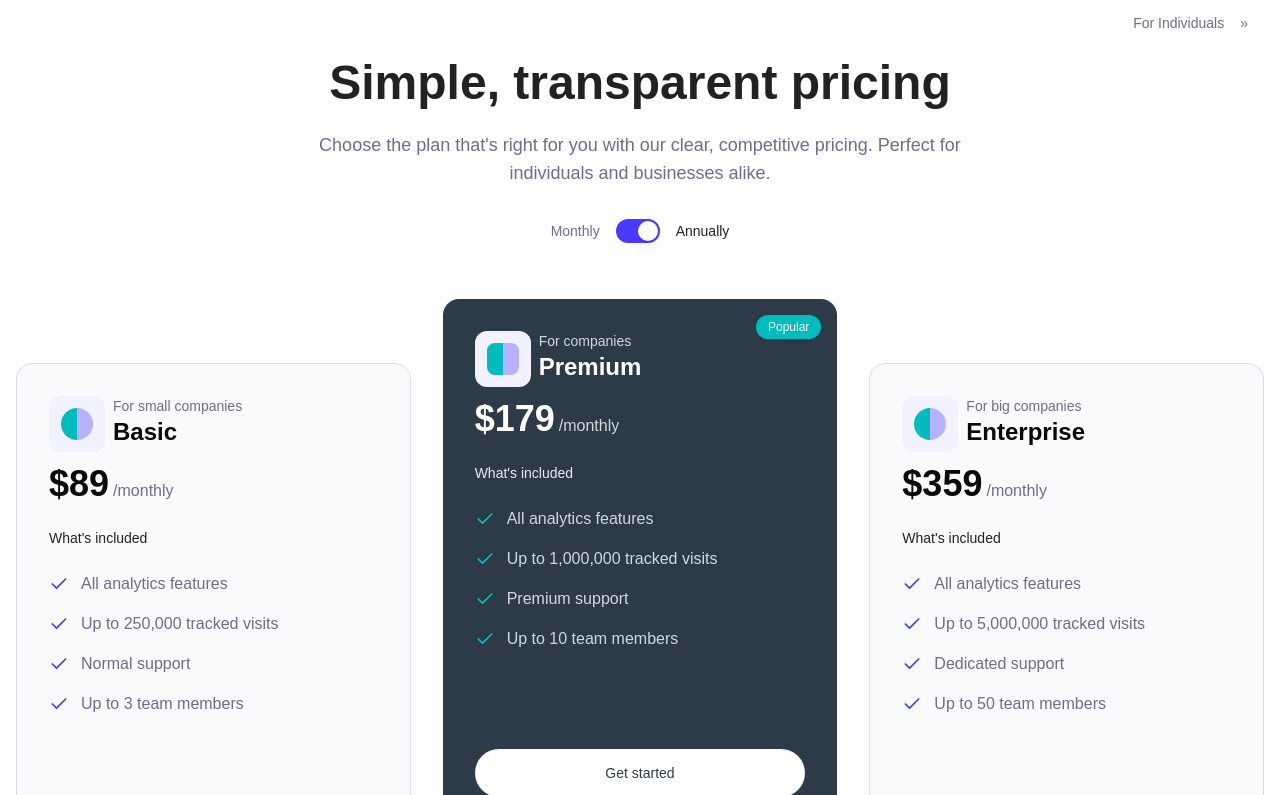
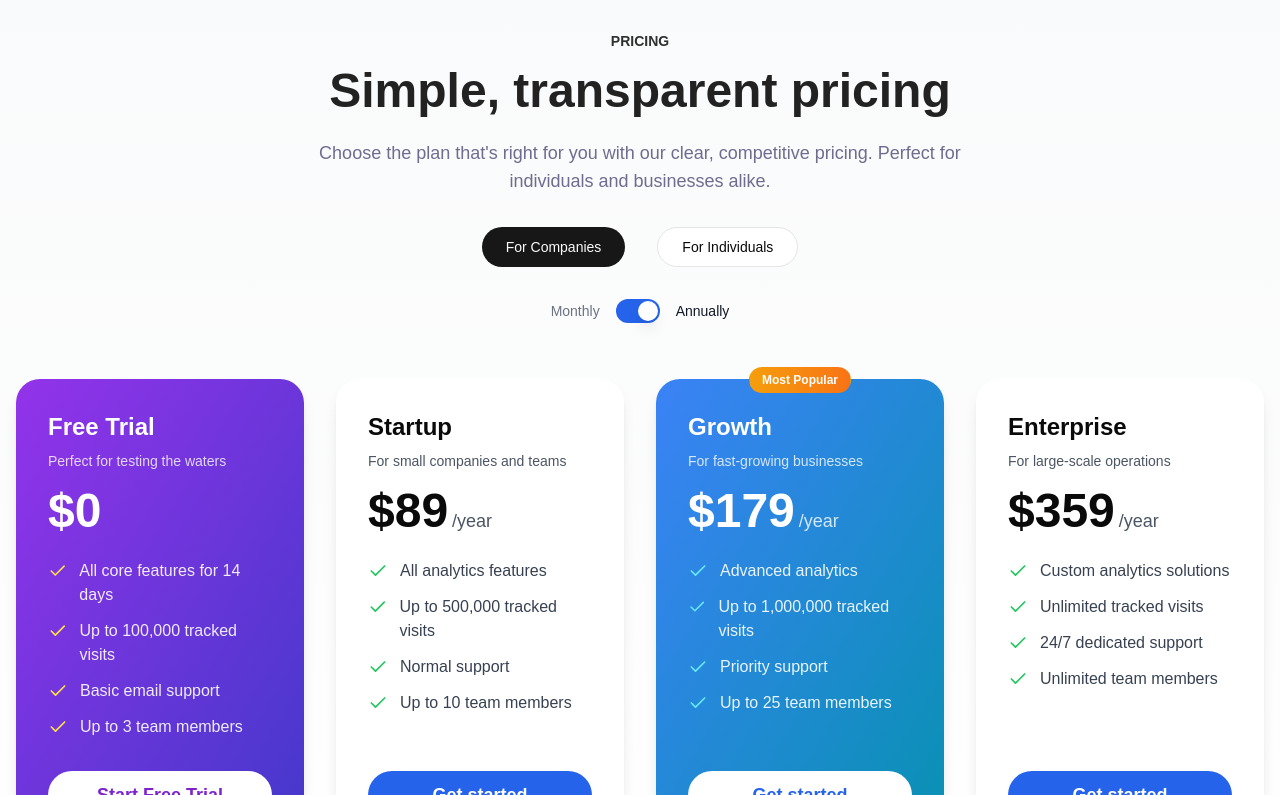
Before and after one commit to itsrealkaran/AvenCRM-Landing, a Next.js app: page / in a window 1280 px wide. Shown: the part 1665-2460 px from the top of the page. Built offline with nearby package versions, Linux system fonts and the light colour scheme.

Commit message:
Design Update

```diff
--- a/app/page.tsx
+++ b/app/page.tsx
@@ -23,13 +23,13 @@ export default function Home() {
       <section id="features">
         <FeaturesSection />
       </section>
-      <section id="brands" className="border-t-2 border-[#d6d6d6]">
+      <section id="brands">
         <BrandsSection />
       </section>
       <section id="insights">
         <InsightsSection />
       </section>
-      <section id="faq" className="border-t-2 border-[#d6d6d6]">
+      <section id="faq">
         <FaqSection />
       </section>
       <Footer />
--- a/components/landing/features-section.tsx
+++ b/components/landing/features-section.tsx
@@ -40,18 +40,6 @@ const features: Feature[] = [
     image: "https://v0.blob.com/email-composition.png"
   },
   {
-    id: "content",
-    icon: FileText,
-    title: "Dynamic Content Generation",
-    description: "Create high-quality, SEO-optimized content for your marketing needs. Our AI analyzes your brand voice and target audience to deliver compelling copy.",
-    benefits: [
-      "Generate blog posts, social media content, and ad copy in minutes",
-      "Ensure consistent messaging across all platforms",
-      "Boost engagement with tailored content for different audience segments"
-    ],
-    image: "https://v0.blob.com/content-generation.png"
-  },
-  {
     id: "formula",
     icon: Calculator,
     title: "Intelligent Formula Builder",
@@ -74,18 +62,6 @@ const features: Feature[] = [
       "Increase team productivity by focusing on high-value activities"
     ],
     image: "https://v0.blob.com/workflow-automation.png"
-  },
-  {
-    id: "collaboration",
-    icon: Users,
-    title: "Team Collaboration Hub",
-    description: "Foster seamless teamwork with our integrated collaboration tools. Share insights, delegate tasks, and stay aligned on goals in real-time.",
-    benefits: [
-      "Improve team communication and reduce email overload",
-      "Increase project visibility and accountability",
-      "Enhance decision-making with centralized information"
-    ],
-    image: "https://v0.blob.com/team-collaboration.png"
   }
 ]
 
@@ -123,14 +99,14 @@ export function FeaturesSection() {
   }, [activeFeature, handleFeatureChange])
 
   return (
-    <section className="py-24 px-4 bg-gradient-to-b from-white to-gray-50">
+    <section className="py-24 px-4 bg-slate-50">
       <div className="max-w-5xl mx-auto">
         <h2 className="text-4xl md:text-5xl font-bold tracking-tight mb-6 text-center text-gray-900">
           Powerful Features to Supercharge Your Workflow
         </h2>
-        <p className="text-xl text-gray-600 text-center mb-16 max-w-3xl mx-auto">
+        {/* <p className="text-xl text-gray-600 text-center mb-16 max-w-3xl mx-auto">
           Discover how AvenCRM's cutting-edge features can transform your business operations, boost productivity, and drive growth.
-        </p>
+        </p> */}
         <div className="grid lg:grid-cols-[1.2fr,1fr] gap-8 lg:gap-16 items-center">
           {/* Left Column - Feature List with Dropdowns */}
           <div className="space-y-4">
@@ -166,7 +142,7 @@ export function FeaturesSection() {
                         className="px-6 pb-6 space-y-4"
                       >
                         <p className="text-gray-600 text-lg leading-relaxed">{feature.description}</p>
-                        <ul className="space-y-3">
+                        {/* <ul className="space-y-3">
                           {feature.benefits.map((benefit, index) => (
                             <li key={index} className="flex items-start gap-3">
                               <svg
@@ -185,7 +161,7 @@ export function FeaturesSection() {
                               <span className="text-gray-600 text-base">{benefit}</span>
                             </li>
                           ))}
-                        </ul>
+                        </ul> */}
                       </motion.div>
                     )}
                   </AnimatePresence>
--- a/components/landing/header.tsx
+++ b/components/landing/header.tsx
@@ -43,10 +43,10 @@ export function Header() {
                 whileHover={{ scale: 1.05 }}
                 whileTap={{ scale: 0.95 }}
               >
-                <Logo />
+                <Logo variant="black"/>
               </motion.div>
               <motion.div
-                className='text-[#5932ea] text-[1rem] md:text-[1.2rem] flex gap-[2px] items-end font-bold'
+                className='text-[#000000] text-[1rem] md:text-[1.2rem] flex gap-[2px] items-end font-bold'
                 initial={{ opacity: 0, x: -20 }}
                 animate={{ opacity: 1, x: 0 }}
                 transition={{ delay: 0.2 }}
--- a/components/landing/pricing-section.tsx
+++ b/components/landing/pricing-section.tsx
@@ -2,9 +2,10 @@
 
 import { useState } from "react"
 import { motion, AnimatePresence } from "framer-motion"
-import { Check } from 'lucide-react'
+import { Check, Zap } from 'lucide-react'
 import { Switch } from "@/components/ui/switch"
 import { Button } from "@/components/ui/button"
+import { Badge } from "@/components/ui/badge"
 
 interface PricingPlan {
   name: string
@@ -20,48 +21,63 @@ interface PricingPlan {
 
 const companyPlans: PricingPlan[] = [
   {
-    name: "Basic",
-    description: "For small companies",
+    name: "Free Trial",
+    description: "Perfect for testing the waters",
+    price: {
+      monthly: 0,
+      annually: 0
+    },
+    features: [
+      "All core features for 14 days",
+      "Up to 100,000 tracked visits",
+      "Basic email support",
+      "Up to 3 team members"
+    ],
+    type: "trial"
+  },
+  {
+    name: "Startup",
+    description: "For small companies and teams",
     price: {
       monthly: 99,
       annually: 89
     },
     features: [
       "All analytics features",
-      "Up to 250,000 tracked visits",
+      "Up to 500,000 tracked visits",
       "Normal support",
-      "Up to 3 team members"
+      "Up to 10 team members"
     ],
-    type: "basic"
+    type: "startup"
   },
   {
-    name: "Premium",
-    description: "For companies",
+    name: "Growth",
+    description: "For fast-growing businesses",
     price: {
       monthly: 199,
       annually: 179
     },
     features: [
-      "All analytics features",
+      "Advanced analytics",
       "Up to 1,000,000 tracked visits",
-      "Premium support",
-      "Up to 10 team members"
+      "Priority support",
+      "Up to 25 team members"
     ],
-    type: "premium",
+    type: "growth",
     popular: true
   },
   {
     name: "Enterprise",
-    description: "For big companies",
+    description: "For large-scale operations",
     price: {
       monthly: 399,
       annually: 359
     },
     features: [
-      "All analytics features",
-      "Up to 5,000,000 tracked visits",
-      "Dedicated support",
-      "Up to 50 team members"
+      "Custom analytics solutions",
+      "Unlimited tracked visits",
+      "24/7 dedicated support",
+      "Unlimited team members"
     ],
     type: "enterprise"
   }
@@ -69,23 +85,38 @@ const companyPlans: PricingPlan[] = [
 
 const individualPlans: PricingPlan[] = [
   {
-    name: "Starter",
-    description: "For individuals",
+    name: "Free Trial",
+    description: "Try all features risk-free",
+    price: {
+      monthly: 0,
+      annually: 0
+    },
+    features: [
+      "Core features for 14 days",
+      "Up to 50,000 tracked visits",
+      "Email support",
+      "1 user"
+    ],
+    type: "trial"
+  },
+  {
+    name: "Basic",
+    description: "For individual professionals",
     price: {
       monthly: 49,
       annually: 44
     },
     features: [
-      "Basic analytics features",
+      "Essential analytics features",
       "Up to 100,000 tracked visits",
       "Email support",
       "1 user"
     ],
-    type: "starter"
+    type: "basic"
   },
   {
     name: "Pro",
-    description: "For professionals",
+    description: "For power users",
     price: {
       monthly: 99,
       annually: 89
@@ -146,8 +177,7 @@ export function PricingSection() {
   const plans = isIndividual ? individualPlans : companyPlans
 
   return (
-    <div className="pt-12 pb-16 px-4">
-      {/* <div className="pt-12 pb-16 px-4 bg-[#eff0f6]"></div> */}
+    <div className="py-24 px-4 bg-gradient-to-b from-gray-50 to-white">
       <motion.div
         className="max-w-7xl mx-auto"
         variants={containerVariants}
@@ -159,23 +189,8 @@ export function PricingSection() {
           <motion.div variants={itemVariants} className="flex items-center justify-center">
             <span className="text-sm font-bold text-[#303030]">PRICING</span>
           </motion.div>
-          <div className="flex justify-end mb-4">
-          <Button
-            variant="ghost"
-            className="text-[#6f6c90] group transition-all"
-            onClick={() => setIsIndividual(!isIndividual)}
-          >
-            {isIndividual ? 'For Companies' : 'For Individuals'}
-            <motion.span
-              className="ml-2 inline-block"
-              initial={false}
-              animate={{ x: [0, 5, 0] }}
-              transition={{ duration: 0.6, repeat: Infinity }}
-            >
-              »
-            </motion.span>
-          </Button>
-        </div>
+          <div className="mb-4"> {/* Removed the flex justify-end div */}
+          </div>
           <motion.h2
             variants={itemVariants}
             className="text-4xl md:text-5xl font-bold text-[#222222] mb-6"
@@ -185,24 +200,41 @@ export function PricingSection() {
 
           <motion.p
             variants={itemVariants}
-            className="text-lg text-[#6f6c90] max-w-2xl mx-auto"
+            className="text-lg text-[#6f6c90] max-w-2xl mx-auto mb-8"
           >
             Choose the plan that's right for you with our clear, competitive pricing. Perfect for individuals and businesses alike.
           </motion.p>
 
+          <motion.div variants={itemVariants} className="flex justify-center items-center gap-8 mb-8">
+            <Button
+              variant={isIndividual ? "outline" : "default"}
+              onClick={() => setIsIndividual(false)}
+              className="px-6 py-2 rounded-full"
+            >
+              For Companies
+            </Button>
+            <Button
+              variant={isIndividual ? "default" : "outline"}
+              onClick={() => setIsIndividual(true)}
+              className="px-6 py-2 rounded-full"
+            >
+              For Individuals
+            </Button>
+          </motion.div>
+
           <motion.div
             variants={itemVariants}
-            className="flex items-center justify-center gap-4 mt-8"
+            className="flex items-center justify-center gap-4"
           >
-            <span className={`text-sm font-medium ${!isAnnual ? 'text-[#222222]' : 'text-[#6f6c90]'}`}>
+            <span className={`text-sm font-medium ${!isAnnual ? 'text-gray-900' : 'text-gray-500'}`}>
               Monthly
             </span>
             <Switch
               checked={isAnnual}
               onCheckedChange={setIsAnnual}
-              className="bg-[#ecebff] data-[state=checked]:bg-[#4a3aff]"
+              className="bg-gray-200 data-[state=checked]:bg-blue-600"
             />
-            <span className={`text-sm font-medium ${isAnnual ? 'text-[#222222]' : 'text-[#6f6c90]'}`}>
+            <span className={`text-sm font-medium ${isAnnual ? 'text-gray-900' : 'text-gray-500'}`}>
               Annually
             </span>
           </motion.div>
@@ -215,7 +247,7 @@ export function PricingSection() {
             animate={{ opacity: 1, y: 0 }}
             exit={{ opacity: 0, y: -20 }}
             transition={{ duration: 0.3 }}
-            className="grid md:grid-cols-3 gap-8 mb-10"
+            className="grid md:grid-cols-2 lg:grid-cols-4 gap-8"
           >
             {plans.map((plan) => (
               <motion.div
@@ -223,56 +255,44 @@ export function PricingSection() {
                 whileHover={{ y: -5 }}
                 className="relative"
               >
-                <div className={`p-8 h-full flex flex-col rounded-2xl ${
-                  plan.popular
-                    ? 'bg-[#2c3b47] text-white'
-                    : 'bg-gray-50 mt-16 border border-[#d9dbe9]'
+                <div className={`p-8 h-full flex flex-col rounded-3xl shadow-lg ${
+                  plan.type === 'trial'
+                    ? 'bg-gradient-to-br from-purple-600 to-indigo-700 text-white'
+                    : plan.popular
+                      ? 'bg-gradient-to-br from-blue-500 to-cyan-600 text-white'
+                      : 'bg-white'
                 }`}>
-                  {plan.popular && (
-                    <span className="absolute top-4 right-4 text-xs font-medium bg-[#00bdbd] text-white px-3 py-1 rounded-full">
-                      Popular
-                    </span>
+                  {plan.popular && plan.type !== 'trial' && (
+                    <Badge className="absolute -top-3 left-1/2 transform -translate-x-1/2 bg-gradient-to-r from-amber-500 to-orange-500 text-white px-3 py-1">
+                      Most Popular
+                    </Badge>
                   )}
 
                   <div className="mb-6">
-                    <div className="flex gap-2">
-                      <div className='flex h-14 w-14 items-center justify-center rounded-xl bg-[#F2F1FF]'>
-                        <div className={`h-8 w-8 overflow-hidden ${plan.popular ? 'rounded-lg' : 'rounded-full'}`}>
-                          <div className='flex h-full w-full'>
-                            <div className='h-full w-1/2 bg-[#00BDBD]'></div>
-                            <div className='h-full w-1/2 bg-[#B8B1FF]'></div>
-                          </div>
-                        </div>
-                      </div>
-                      <div>
-                        <div className={`text-sm mb-0.2 ${plan.popular ? 'text-white/80' : 'text-[#6f6c90]'}`}>
-                          {plan.description}
-                        </div>
-                        <h3 className="text-2xl font-bold mb-4">{plan.name}</h3>
-                      </div>
-                    </div>
+                    <h3 className="text-2xl font-bold mb-2">{plan.name}</h3>
+                    <p className={`text-sm mb-4 ${plan.type === 'trial' || plan.popular ? 'text-white/80' : 'text-gray-600'}`}>
+                      {plan.description}
+                    </p>
                     <div className="flex items-baseline gap-1">
-                      <span className="text-4xl font-bold">
+                      <span className="text-5xl font-bold">
                         ${isAnnual ? plan.price.annually : plan.price.monthly}
                       </span>
-                      <span className={plan.popular ? 'text-white/80' : 'text-[#6f6c90]'}>
-                        /monthly
+                      <span className={`text-lg ${plan.type === 'trial' || plan.popular ? 'text-white/80' : 'text-gray-600'}`}>
+                        {plan.type === 'trial' ? '' : isAnnual ? '/year' : '/month'}
                       </span>
                     </div>
                   </div>
 
-
-                  <div className="space-y-6 flex-grow">
-                    <h4 className={`text-sm font-medium ${plan.popular ? 'text-white/90' : 'text-[#222222]'}`}>
-                      What's included
-                    </h4>
-                    <ul className="space-y-4">
+                  <div className="space-y-4 flex-grow">
+                    <ul className="space-y-3">
                       {plan.features.map((feature, index) => (
                         <li key={index} className="flex items-start gap-3">
                           <Check className={`w-5 h-5 mt-0.5 ${
-                            plan.popular ? 'text-[#00bdbd]' : 'text-[#4a3aff]'
+                            plan.type === 'trial'
+                              ? 'text-yellow-300'
+                              : plan.popular ? 'text-cyan-300' : 'text-green-500'
                           }`} />
-                          <span className={plan.popular ? 'text-white/80' : 'text-[#6f6c90]'}>
+                          <span className={plan.type === 'trial' || plan.popular ? 'text-white/90' : 'text-gray-700'}>
                             {feature}
                           </span>
                         </li>
@@ -281,19 +301,31 @@ export function PricingSection() {
                   </div>
 
                   <Button
-                    className={`mt-8 w-full h-12 rounded-full ${
-                      plan.popular
-                        ? 'bg-white text-[#2c3b47] hover:bg-white/90'
-                        : 'bg-[#2c3b47] text-white hover:bg-[#2c3b47]/90'
+                    className={`mt-8 w-full h-12 rounded-full text-lg font-semibold transition-all duration-300 ${
+                      plan.type === 'trial'
+                        ? 'bg-white text-purple-700 hover:bg-purple-100'
+                        : plan.popular
+                          ? 'bg-white text-blue-600 hover:bg-blue-50'
+                          : 'bg-blue-600 text-white hover:bg-blue-700'
                     }`}
                   >
-                    Get started
+                    {plan.type === 'trial' ? 'Start Free Trial' : 'Get started'}
                   </Button>
                 </div>
               </motion.div>
             ))}
           </motion.div>
         </AnimatePresence>
+
+        <motion.div
+          variants={itemVariants}
+          className="mt-16 text-center"
+        >
+          <div className="flex justify-center items-center space-x-2 text-blue-600">
+            <Zap className="w-5 h-5" />
+            <span className="font-medium">Need a custom plan? Contact our sales team</span>
+          </div>
+        </motion.div>
       </motion.div>
     </div>
   )
```
